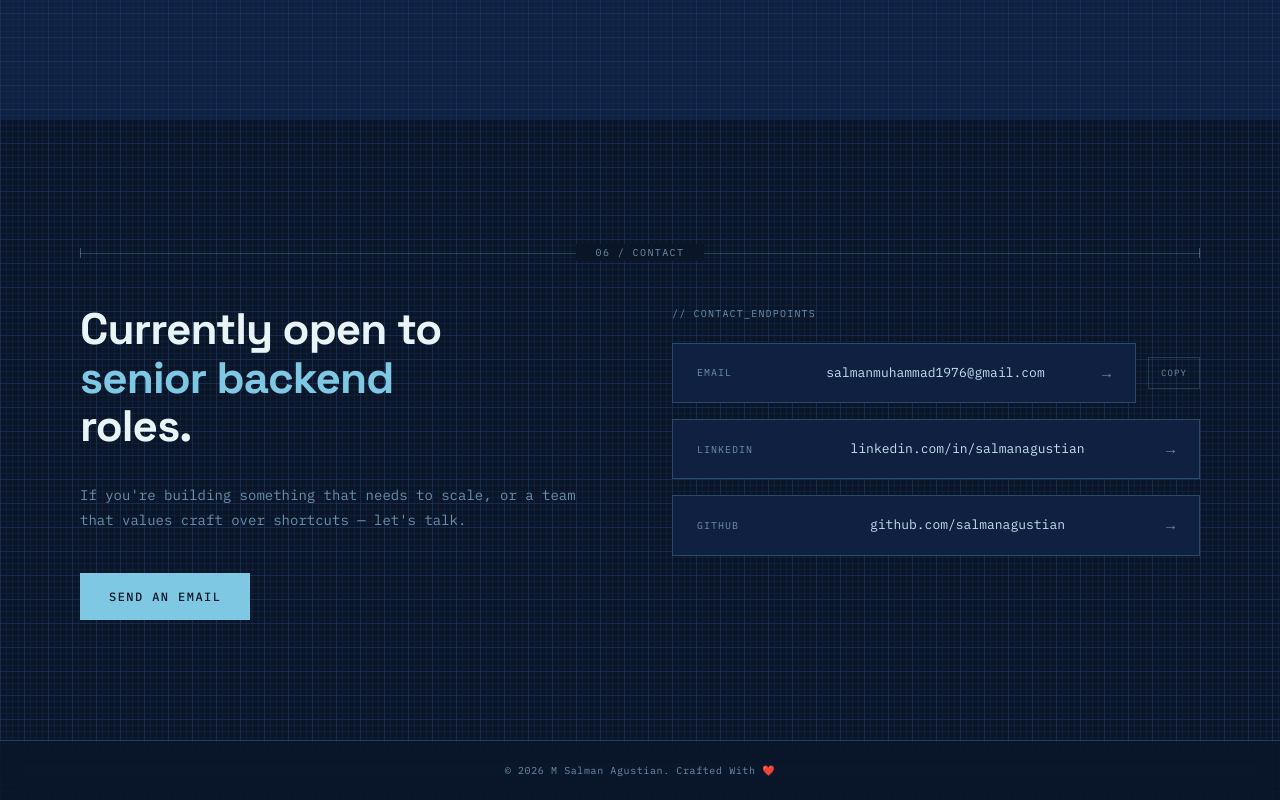
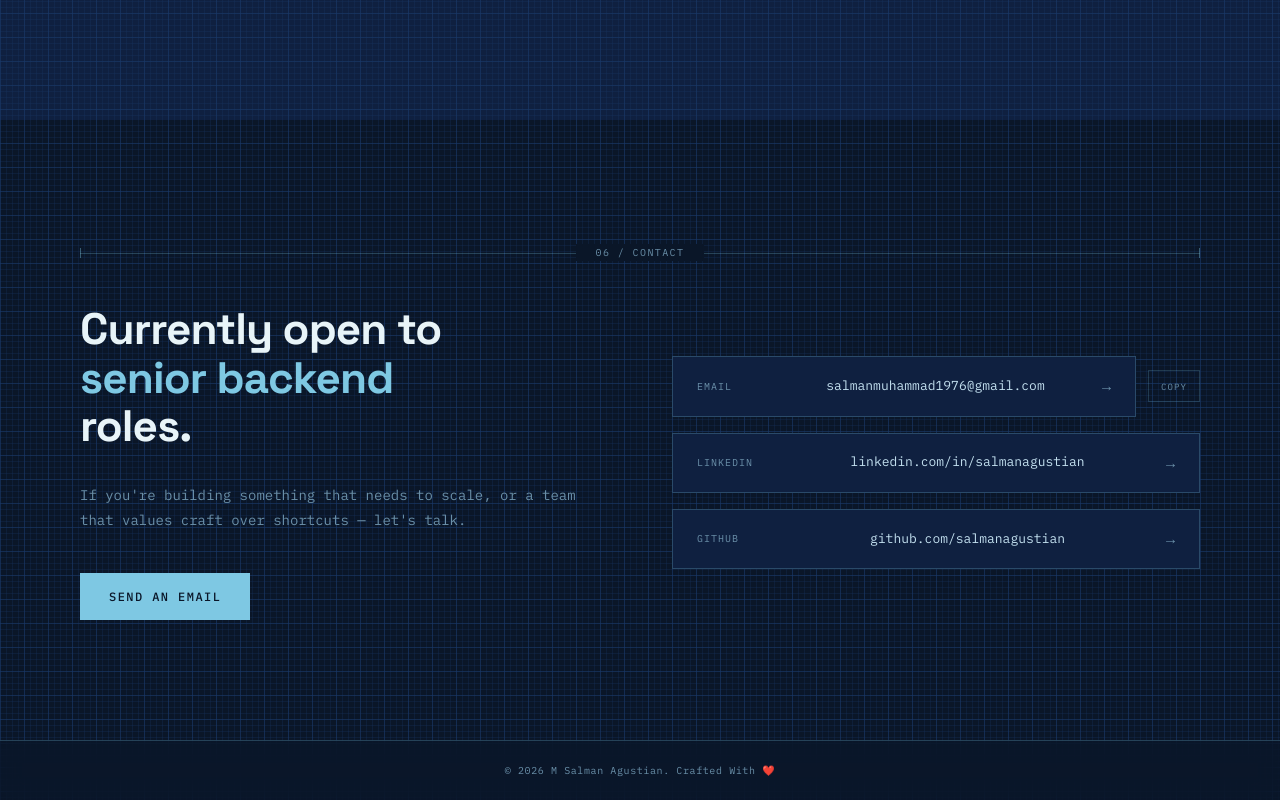
Before and after one commit to salmanagustian/portofolio-gan, a React (Vite) app: page / in a window 1280 px wide. Shown: the part 7177-7977 px from the top of the page. Built offline with nearby package versions, Linux system fonts and the light colour scheme.

Commit message:
fix: remove contact sections link

```diff
--- a/src/components/Contact.jsx
+++ b/src/components/Contact.jsx
@@ -44,7 +44,6 @@ export default function Contact() {
           </div>
 
           <div className="contact-links reveal">
-            <p className="contact-links-label">// CONTACT_ENDPOINTS</p>
             {contactLinks.map(({ label, value, href, external, copyable }) => (
               <div key={label} className="contact-link-row">
                 <a
--- a/src/index.css
+++ b/src/index.css
@@ -1058,7 +1058,7 @@ section {
   display: grid;
   grid-template-columns: 1fr 1fr;
   gap: 64px;
-  align-items: start;
+  align-items: center;
 }
 
 @media (max-width: 1024px) {
```
